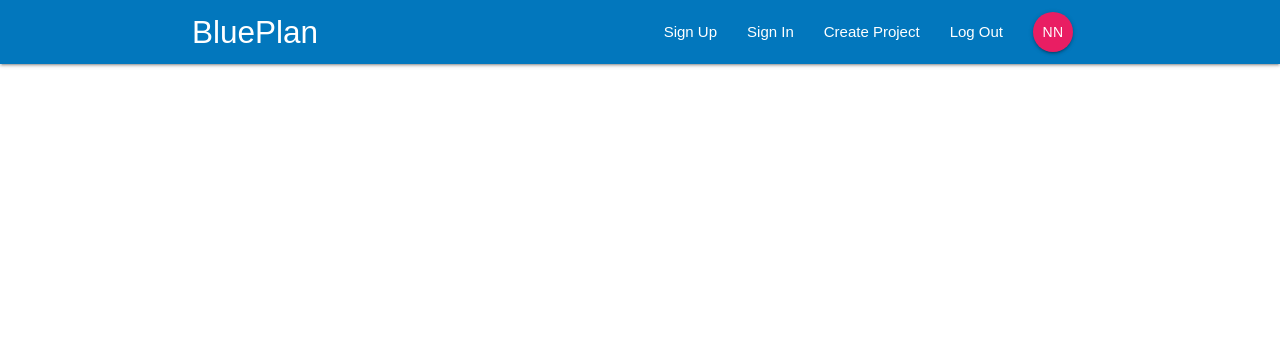
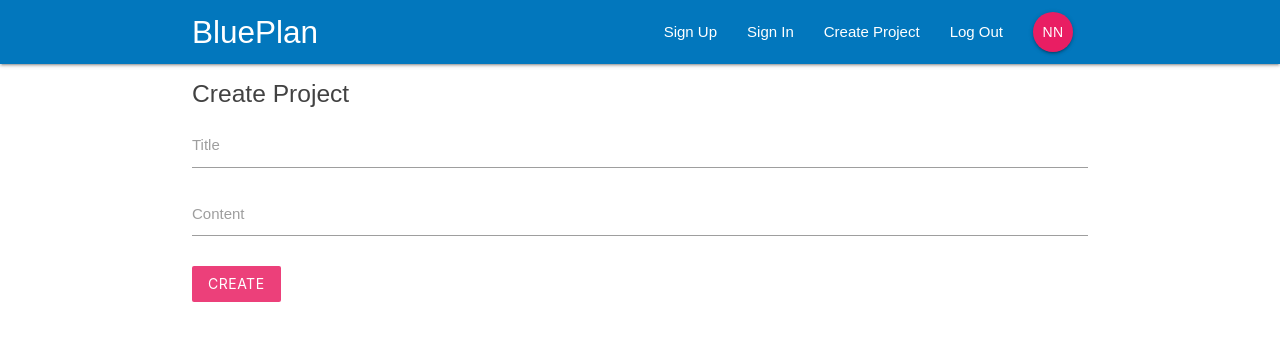
Before and after one commit to kevanantha/blueplan, a React (Create React App) app: page /create in a window 1280 px wide. Shown: the top 340 px of the page. Built offline with nearby package versions, Linux system fonts and the light colour scheme.

Commit message:
Create Project Component

```diff
--- a/src/App.js
+++ b/src/App.js
@@ -5,6 +5,7 @@
 import ProjectDetails from './components/projects/ProjectDetails';
 import SignIn from './components/auth/SignIn';
 import SignUp from './components/auth/SignUp';
+import CreateProject from './components/projects/CreateProject';
 
 class App extends Component {
   render() {
@@ -17,6 +18,7 @@
             <Route path='/project/:id' component={ ProjectDetails } />
             <Route path='/signin' component={ SignIn } />
             <Route path='/signup' component={ SignUp } />
+            <Route path='/create' component={ CreateProject } />
           </Switch>
         </div>
       </BrowserRouter>
--- a/src/components/projects/CreateProject.js
+++ b/src/components/projects/CreateProject.js
@@ -0,0 +1,39 @@
+import React, { Component } from 'react';
+
+class CreateProject extends Component {
+  state = {
+    title: '',
+    content: ''
+  }
+  handleChange = (e) => {
+    this.setState({
+      [e.target.id]: e.target.value
+    })
+  }
+  handleSubmit = (e) => {
+    e.preventDefault();
+    console.log(this.state);
+  }
+  render() {
+    return (
+      <div className="container">
+        <form className="white" onSubmit={ this.handleSubmit }>
+          <h5 className="grey-text text-darken-3">Create Project</h5>
+          <div className="input-field">
+            <label htmlFor="title">Title</label>
+            <input id="title" type="text" onChange={ this.handleChange } />
+          </div>
+          <div className="input-field">
+            <label htmlFor="content">Content</label>
+            <textarea id="content" className="materialize-textarea" onChange={ this.handleChange }></textarea>
+          </div>
+          <div className="input-field">
+            <button className="btn pink lighten-1 z-depth-0">Create</button>
+          </div>
+        </form>
+      </div>
+    )
+  }
+}
+
+export default CreateProject;
```
